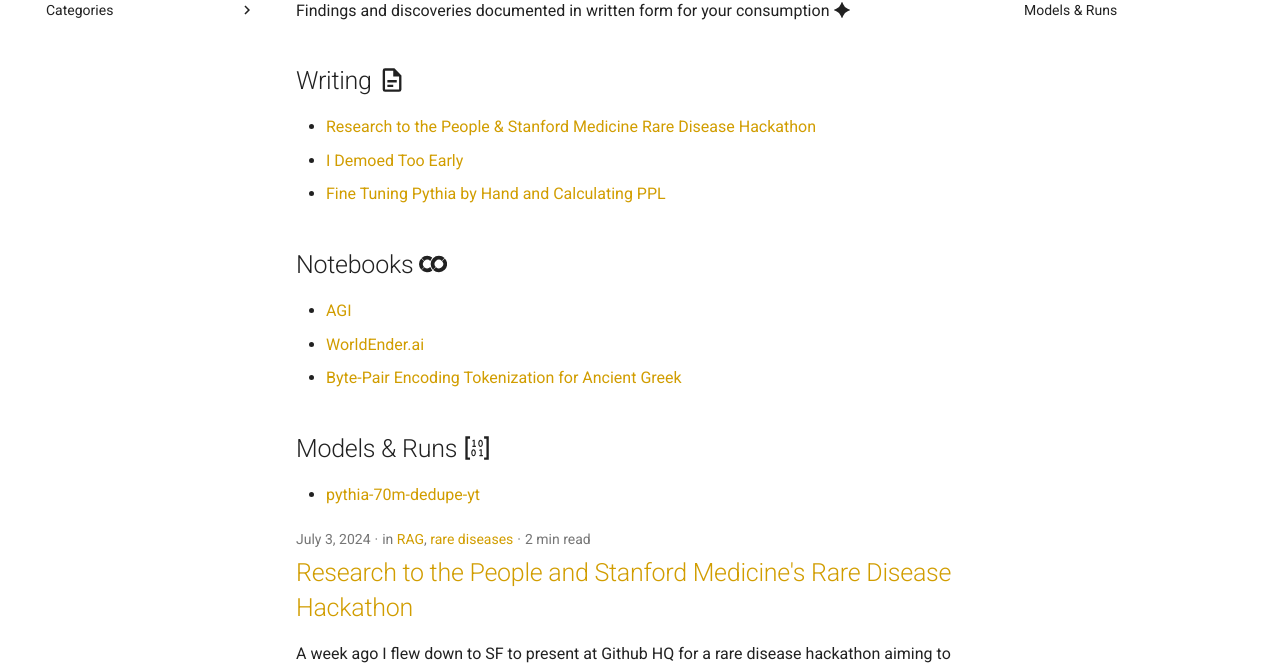
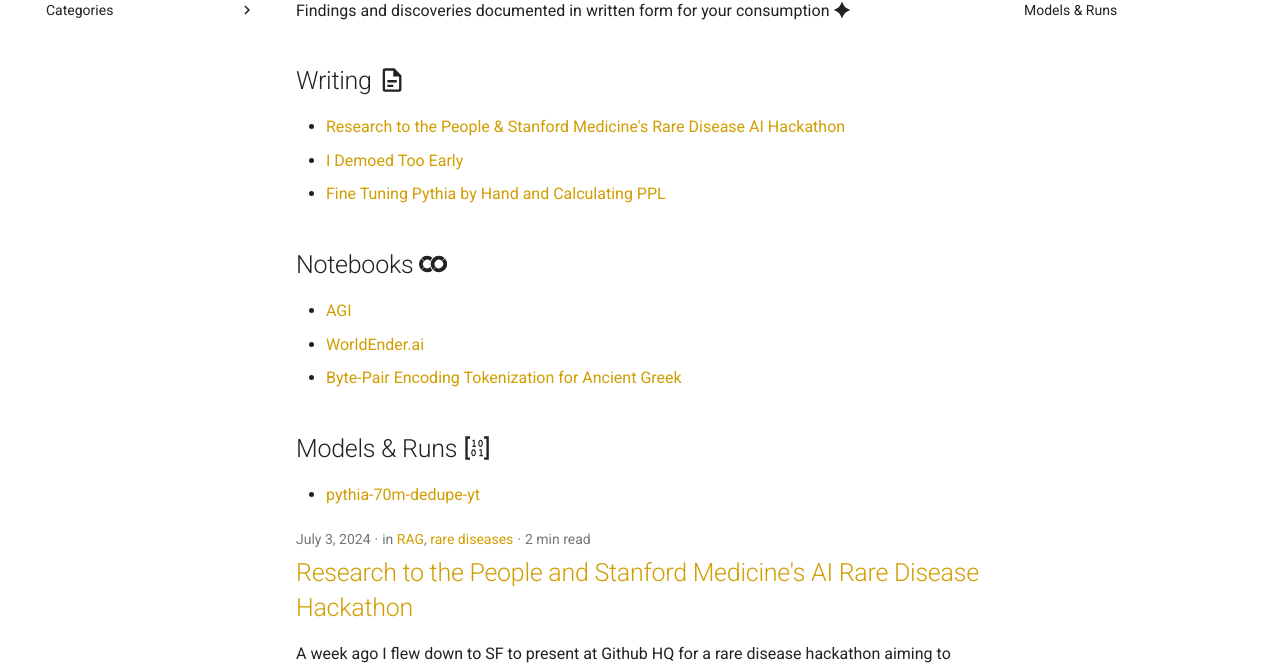
Before and after one commit to keppy/KeppyLab, an MkDocs documentation site: the page built from docs/blog/index.md, in a window 1280 px wide and 900 px high. Shown: the part 230-897 px from the top of the window. Built offline with MkDocs 1.6.1 and Material for MkDocs 9.7.7, drawn with Linux system fonts in a browser that asks for light colours; comment, search, counter and statistics services are not loaded.

```diff
--- a/docs/blog/index.md
+++ b/docs/blog/index.md
@@ -2,7 +2,7 @@
 Findings and discoveries documented in written form for your consumption :octicons-sparkle-fill-16:
 
 ## Writing :material-file-document-outline:
-- [Research to the People & Stanford Medicine Rare Disease Hackathon](./posts/rare-diseases-hackathon.md)
+- [Research to the People & Stanford Medicine's Rare Disease AI Hackathon](./posts/rare-diseases-hackathon.md)
 - [I Demoed Too Early](./posts/i-demoed-too-early.md)
 - [Fine Tuning Pythia by Hand and Calculating PPL](./posts/fine-tuning-pythia.md)
 
--- a/docs/blog/posts/rare-diseases-hackathon.md
+++ b/docs/blog/posts/rare-diseases-hackathon.md
@@ -6,7 +6,7 @@ categories:
     - rare diseases
 comments: true
 ---
-# Research to the People and Stanford Medicine's Rare Disease Hackathon
+# Research to the People and Stanford Medicine's AI Rare Disease Hackathon
 
 A week ago I flew down to SF to present at Github HQ for a rare disease hackathon aiming to jump-start research in applying LLMs and ML in general to the task of rare disease diagnosis and treatment. The two diseases being researched were Ehlers-Danlos and Hypophosphatasia(HPP). My team decided to focus solely on HPP. We developed a fine tuned model for answering questions about HPP using the ~1300 paper data source that was provided by the event organizers (shout-out to Pete Kane).
 
```
